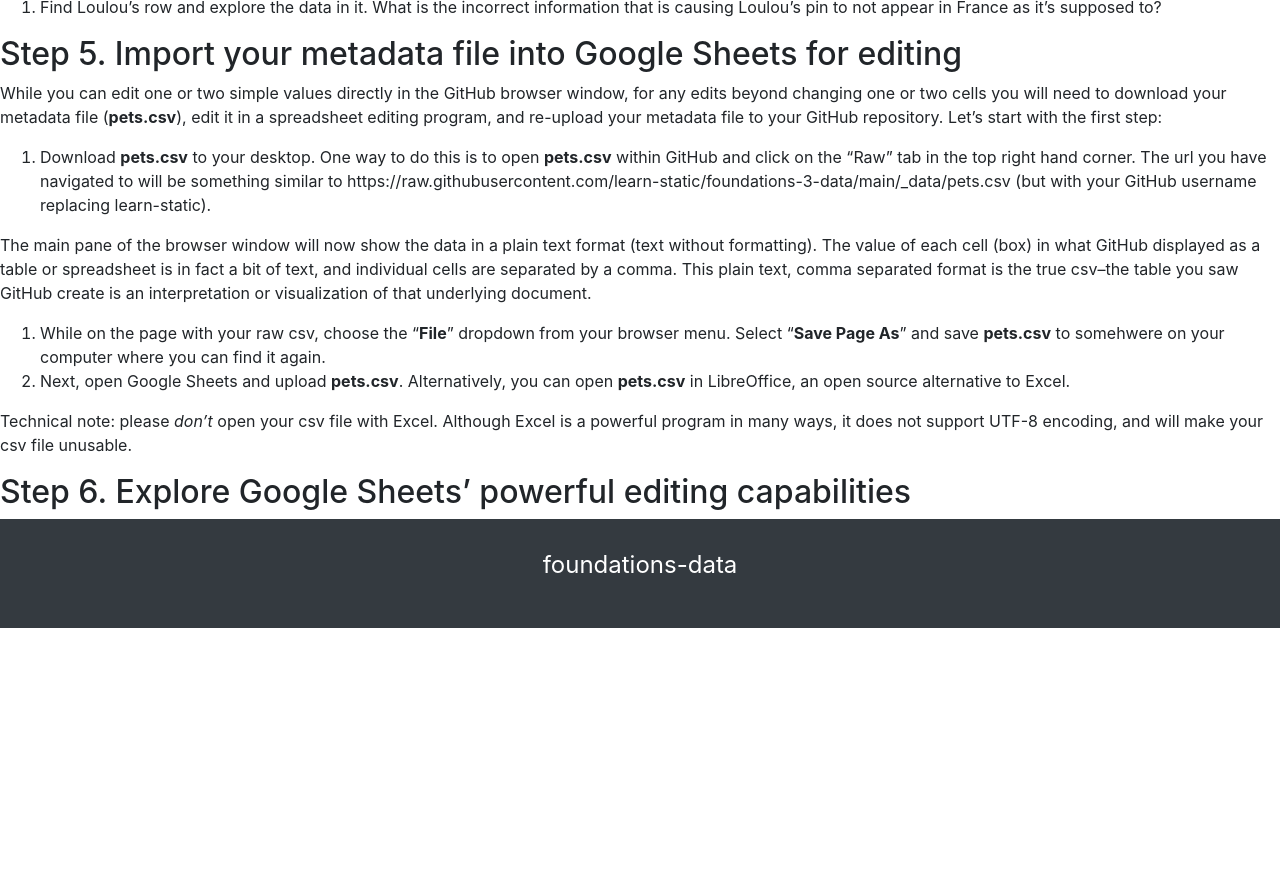
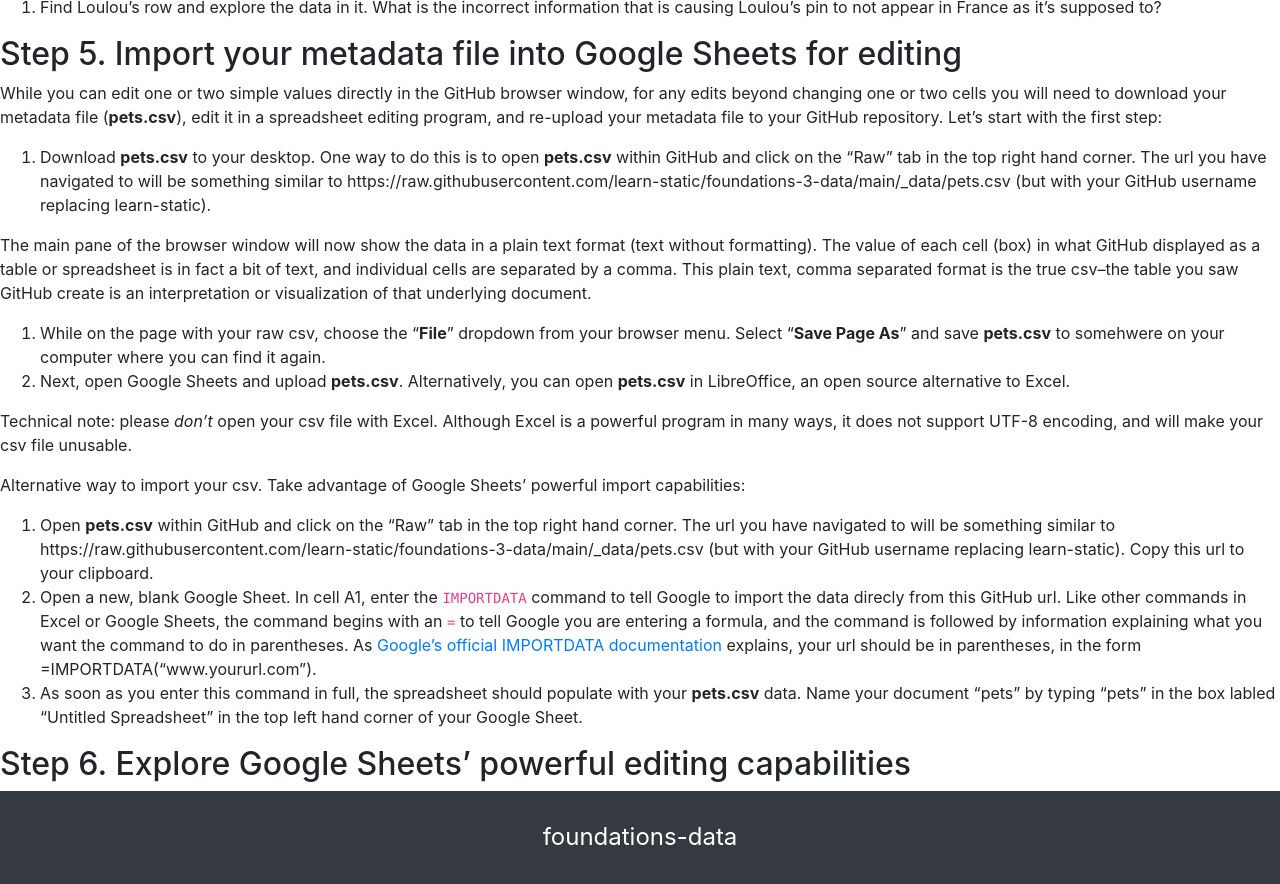
Before and after one commit to learn-static/foundations-3-data, a Jekyll site: the page built from intro-data.md, in a window 1280 px wide and 900 px high, scrolled down 2245 px. Shown: the top 884 px of the window. Built offline with Jekyll 4.4.1, drawn with Linux system fonts in a browser that asks for light colours; our own code applies the rules of GitHub Pages for plain Markdown files; before the commit the page ends 2873 px from its top, so only the background shows below that.

Commit message:
cool alternative csv data import

```diff
--- a/intro-data.md
+++ b/intro-data.md
@@ -57,4 +57,10 @@
 
 Technical note: please _don't_ open your csv file with Excel. Although Excel is a powerful program in many ways, it does not support UTF-8 encoding, and will make your csv file unusable.
 
+Alternative way to import your csv. Take advantage of Google Sheets' powerful import capabilities:
+
+1. Open **pets.csv** within GitHub and click on the "Raw" tab in the top right hand corner. The url you have navigated to will be something similar to https://raw.githubusercontent.com/learn-static/foundations-3-data/main/_data/pets.csv (but with your GitHub username replacing learn-static). Copy this url to your clipboard.
+2. Open a new, blank Google Sheet. In cell A1, enter the `IMPORTDATA` command to tell Google to import the data direcly from this GitHub url. Like other commands in Excel or Google Sheets, the command begins with an `=` to tell Google you are entering a formula, and the command is followed by information explaining what you want the command to do in parentheses. As [Google's official IMPORTDATA documentation](https://support.google.com/docs/answer/3093335?hl=en) explains, your url should be in parentheses, in the form =IMPORTDATA("www.yoururl.com").
+3. As soon as you enter this command in full, the spreadsheet should populate with your **pets.csv** data. Name your document "pets" by typing "pets" in the box labled "Untitled Spreadsheet" in the top left hand corner of your Google Sheet.
+
 ## Step 6. Explore Google Sheets' powerful editing capabilities
```
